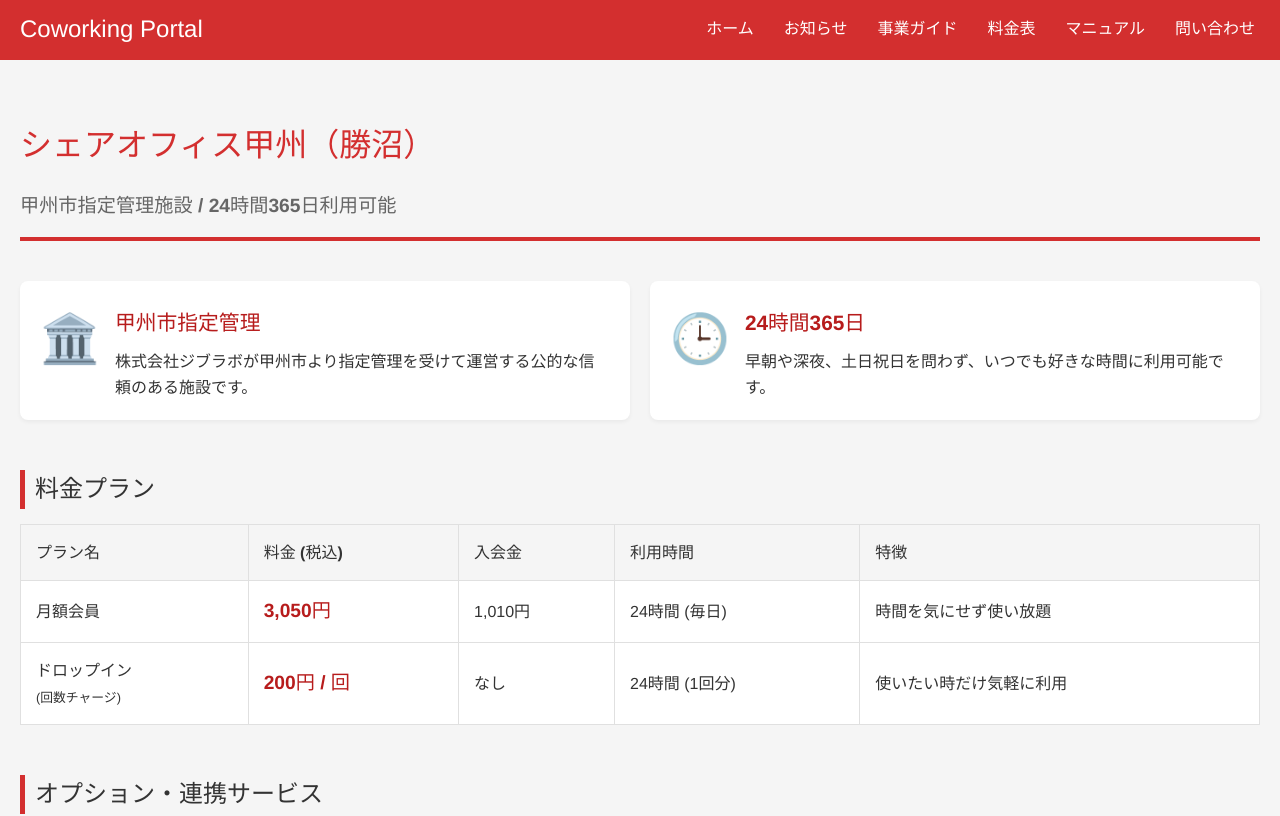
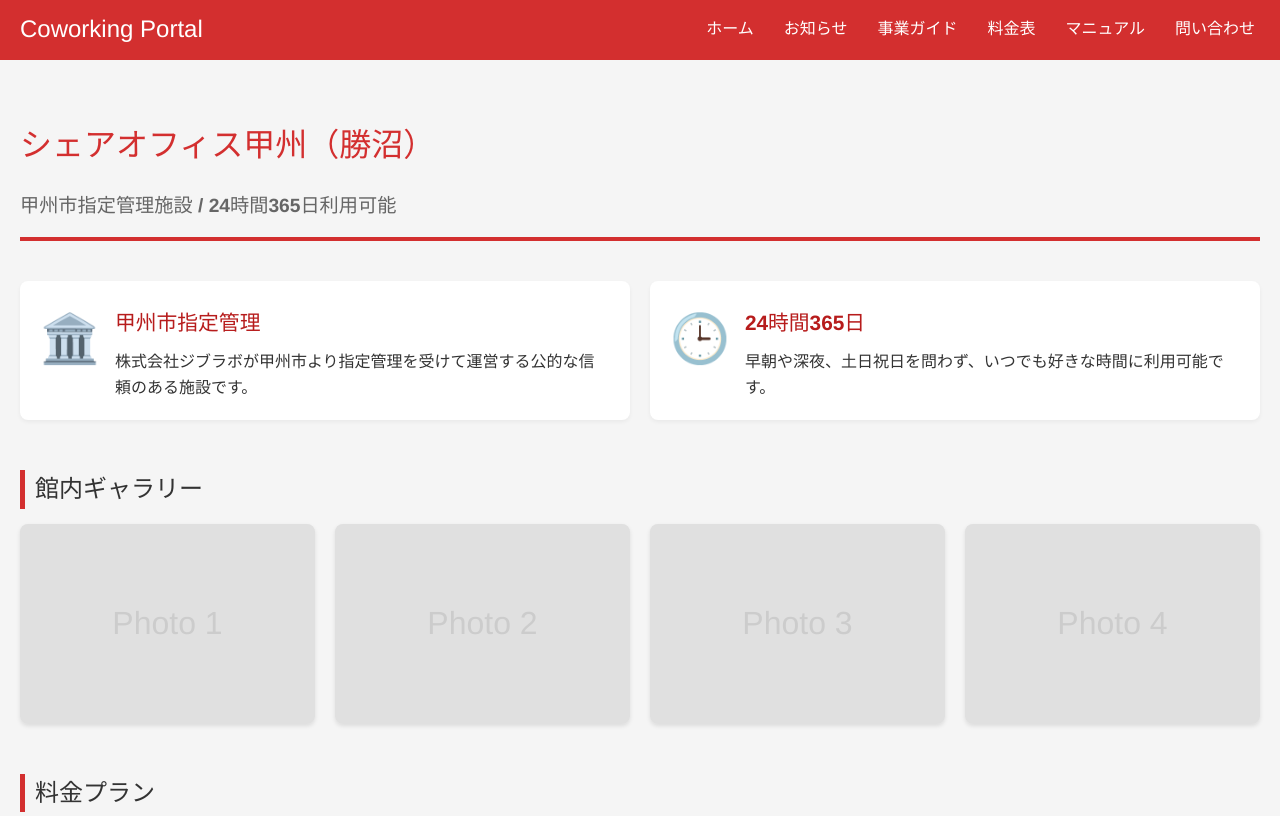
Before and after one commit to shunmum/jibulabo_Company-Portal, a React (Vite) app: page /koshu in a window 1280 px wide. Shown: the top 816 px of the page. Built offline with nearby package versions, Linux system fonts and the light colour scheme.

Commit message:
Update: Add Facility Gallery to Koshu page

```diff
--- a/src/pages/Koshu.jsx
+++ b/src/pages/Koshu.jsx
@@ -32,7 +32,21 @@ const Koshu = () => {
                     </div>
                 </section>
 
-                {/* 3. Price List */}
+                {/* 3. Facility Gallery */}
+                <section style={styles.section}>
+                    <h3 className="heading-secondary">館内ギャラリー</h3>
+                    <div style={styles.galleryGrid}>
+                        {[1, 2, 3, 4].map((item) => (
+                            <div key={item} style={styles.galleryItem}>
+                                <div style={styles.galleryPlaceholder}>
+                                    <span style={{ fontSize: '2rem', color: '#ccc' }}>Photo {item}</span>
+                                </div>
+                            </div>
+                        ))}
+                    </div>
+                </section>
+
+                {/* 4. Price List (Renumbered) */}
                 <section style={styles.section}>
                     <h3 className="heading-secondary">料金プラン</h3>
                     <div style={styles.tableWrapper}>
@@ -223,6 +237,25 @@ const styles = {
         fontWeight: 'bold',
         color: '#3E2723',
     },
+    galleryGrid: {
+        display: 'grid',
+        gridTemplateColumns: 'repeat(auto-fit, minmax(250px, 1fr))',
+        gap: '20px',
+    },
+    galleryItem: {
+        borderRadius: '8px',
+        overflow: 'hidden',
+        boxShadow: '0 2px 4px rgba(0,0,0,0.1)',
+        backgroundColor: '#f0f0f0',
+    },
+    galleryPlaceholder: {
+        width: '100%',
+        height: '200px',
+        display: 'flex',
+        alignItems: 'center',
+        justifyContent: 'center',
+        backgroundColor: '#e0e0e0',
+    },
 };
 
 export default Koshu;
```
